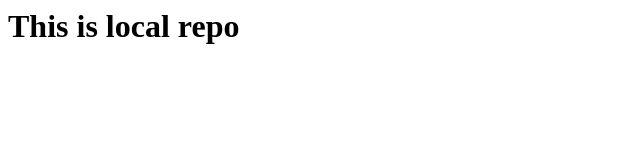
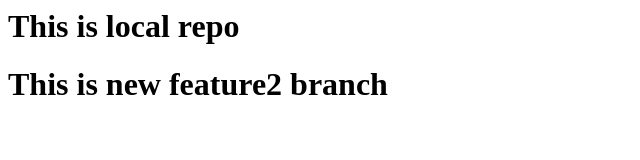
Before and after one commit to ErAmit-dev/localrepo, a plain HTML site: page index.html in a window 1280 px wide. Shown: the whole page, without its empty margins (0-640 px from the left). Drawn offline with Linux system fonts and the light colour scheme.

Commit message:
Add new feature2 branch in index file

```diff
--- a/index.html
+++ b/index.html
@@ -1 +1,3 @@
 <h1>This is local repo</h1>
+
+<h1>This is new feature2 branch</h1>
```
